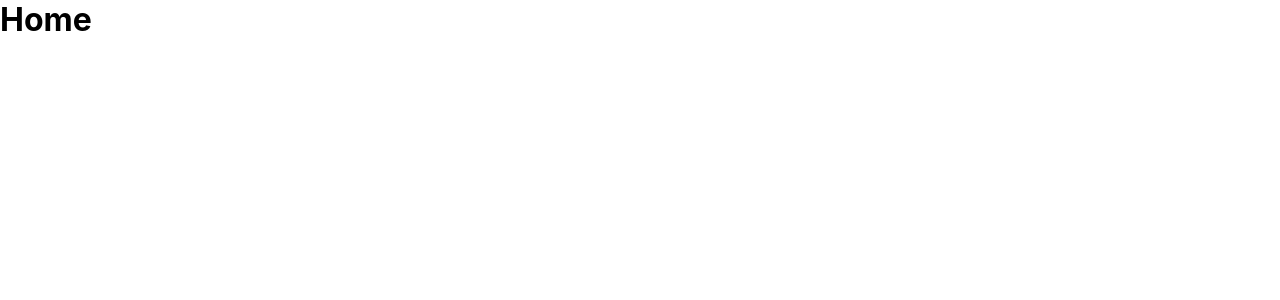
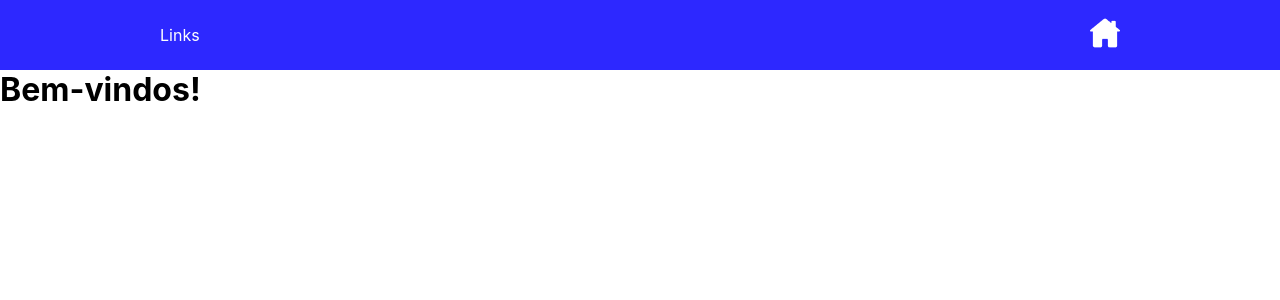
Before and after one commit to murilomartins93/react-routes-challenge, a React (Vite) app: page / in a window 1280 px wide. Shown: the top 300 px of the page. Built offline with nearby package versions, Linux system fonts and the light colour scheme.

Commit message:
:construction: Header component, Home index route

```diff
--- a/src/App.tsx
+++ b/src/App.tsx
@@ -1,11 +1,13 @@
 import { BrowserRouter, Route, Routes } from "react-router-dom";
 import Home from "./routes/Home";
+import HomeIndex from "./routes/Home/HomeIndex";
 
 function App() {
   return (
     <BrowserRouter>
       <Routes>
         <Route path="/" element={<Home />}>
+            <Route index element={<HomeIndex />} />
         </Route>
       </Routes>
     </BrowserRouter>
--- /dev/null
+++ b/src/components/MainHeader/index.tsx
@@ -0,0 +1,16 @@
+import "./styles.css";
+import homeIcon from "../../assets/home.png";
+import { Link, useNavigate } from "react-router-dom";
+
+export default function MainHeader() {
+  return (
+    <header className={"rr-header"}>
+      <nav className={"rr-container rr-nav"}>
+        <div className={"rr-navlinks"}>Links</div>
+        <Link to={"/"}>
+          <img src={homeIcon} alt="Home Icon" />
+        </Link>
+      </nav>
+    </header>
+  );
+}
--- /dev/null
+++ b/src/components/MainHeader/styles.css
@@ -0,0 +1,24 @@
+.rr-header {
+  background-color: var(--rr-bg-tertiary);
+  height: 70px;
+  display: flex;
+  align-items: center;
+}
+
+.rr-nav {
+  display: flex;
+  justify-content: space-between;
+}
+
+.rr-navlinks {
+  color: var(--rr-font-primary);
+  font-weight: 400;
+  font-size: 16px;
+  line-height: 19px;
+  display: flex;
+  align-items: center;
+}
+
+.rr-active-link {
+  font-weight: 700;
+}
--- a/src/index.css
+++ b/src/index.css
@@ -1,4 +1,10 @@
 :root {
+  --rr-bg-primary: #FFFFFF;
+  --rr-bg-secondary: #C7C7C7;
+  --rr-bg-tertiary:#2D28FF;
+
+  --rr-font-primary: #FFFFFF;
+  --rr-font-secondary: #000000;
 }
 
 * {
--- /dev/null
+++ b/src/routes/Home/HomeIndex/index.tsx
@@ -0,0 +1,3 @@
+export default function HomeIndex() {
+  return <h1>Bem-vindos!</h1>;
+}
--- a/src/routes/Home/index.tsx
+++ b/src/routes/Home/index.tsx
@@ -1,9 +1,10 @@
 import { Outlet } from "react-router-dom";
+import MainHeader from "../../components/MainHeader";
 
 export default function Home() {
   return (
     <>
-      <h1>Home</h1>
+      <MainHeader />
       <Outlet></Outlet>
     </>
   );
```
Also changed, not shown: src/assets/home.png (added).
